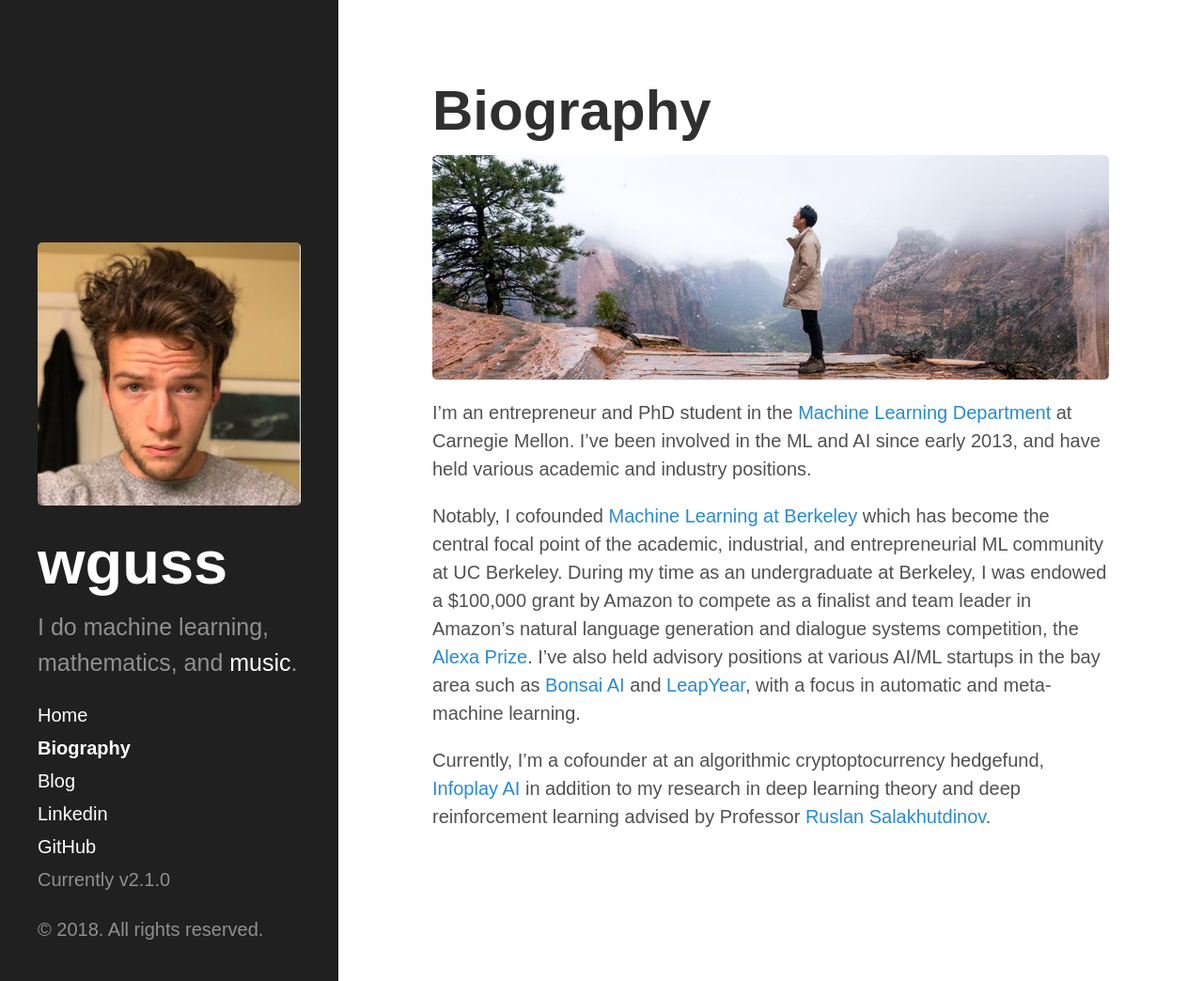
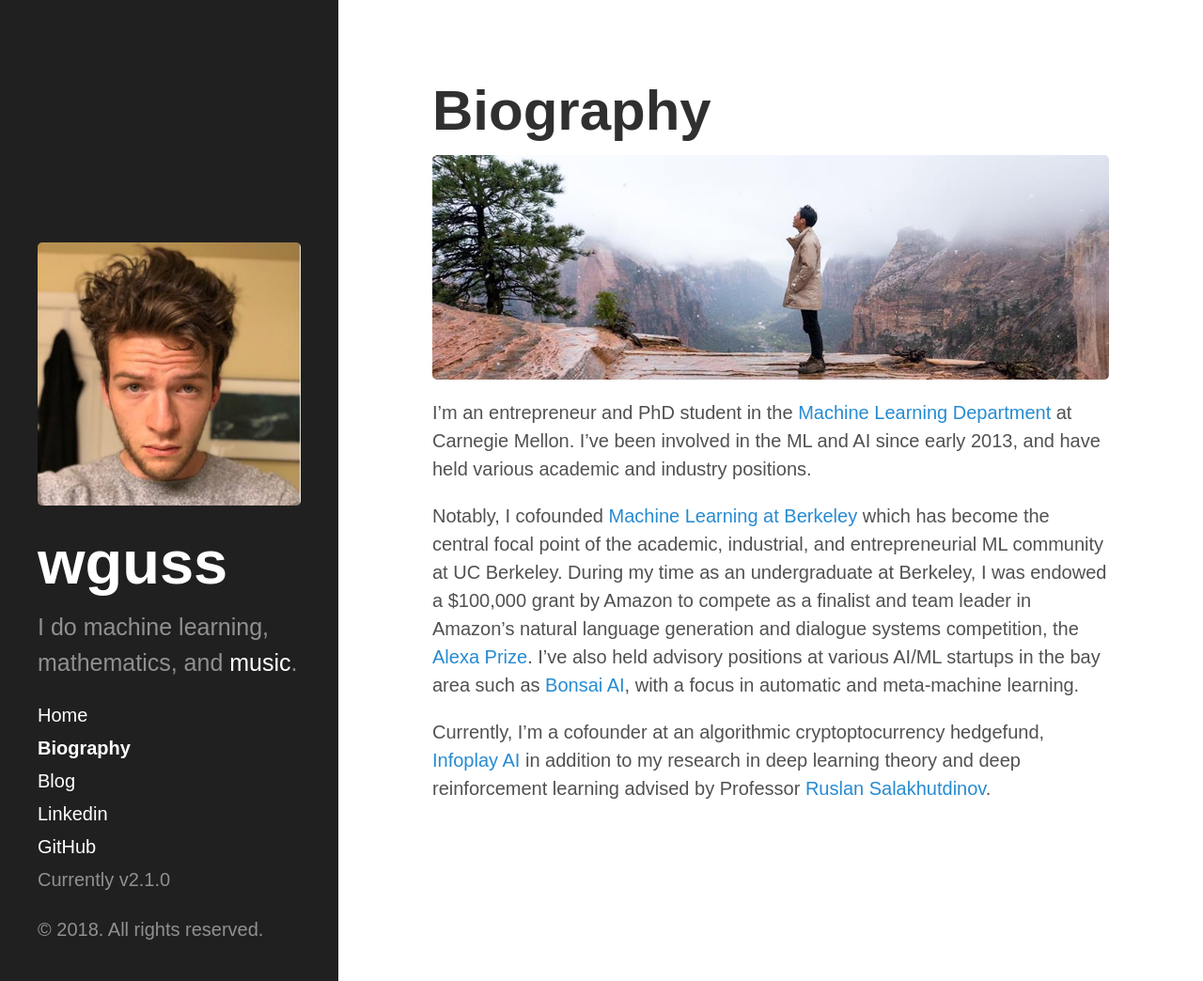
Before and after one commit to MadcowD/web, a Jekyll site: the page built from bio.md, in a window 1280 px wide and 1044 px high. Shown: the whole window at 94% size. Built offline with Jekyll 4.4.1, drawn with Linux system fonts in a browser that asks for light colours; some web fonts are replaced.

Commit message:
Update bio.md

```diff
--- a/bio.md
+++ b/bio.md
@@ -5,6 +5,6 @@ title: Biography
 <img src="/public/banner.jpg" width="100%" />
 I'm an entrepreneur and PhD student in the [Machine Learning Department](http://ml.cmu.edu) at Carnegie Mellon. I've been involved in the ML and AI since early 2013, and have held various academic and industry positions.
 
-Notably, I cofounded [Machine Learning at Berkeley](http://ml.berkeley.edu) which has become the central focal point of the academic, industrial, and entrepreneurial ML community at UC Berkeley. During my time as an undergraduate at Berkeley, I was endowed a $100,000 grant by Amazon to compete as a finalist and team leader in Amazon’s natural language generation and dialogue systems competition, the [Alexa Prize](https://developer.amazon.com/alexaprize). I've also held advisory positions at various AI/ML startups in the bay area such as [Bonsai AI](http://bons.ai) and [LeapYear](https://leapyear.ai/), with a focus in automatic and meta-machine learning.
+Notably, I cofounded [Machine Learning at Berkeley](http://ml.berkeley.edu) which has become the central focal point of the academic, industrial, and entrepreneurial ML community at UC Berkeley. During my time as an undergraduate at Berkeley, I was endowed a $100,000 grant by Amazon to compete as a finalist and team leader in Amazon’s natural language generation and dialogue systems competition, the [Alexa Prize](https://developer.amazon.com/alexaprize). I've also held advisory positions at various AI/ML startups in the bay area such as [Bonsai AI](http://bons.ai), with a focus in automatic and meta-machine learning.
 
 Currently, I'm  a cofounder at an algorithmic cryptoptocurrency hedgefund, [Infoplay AI](infoplay.com) in addition to my research in deep learning theory and deep reinforcement learning advised by Professor [Ruslan Salakhutdinov](http://www.cs.cmu.edu/~rsalakhu/).
```
